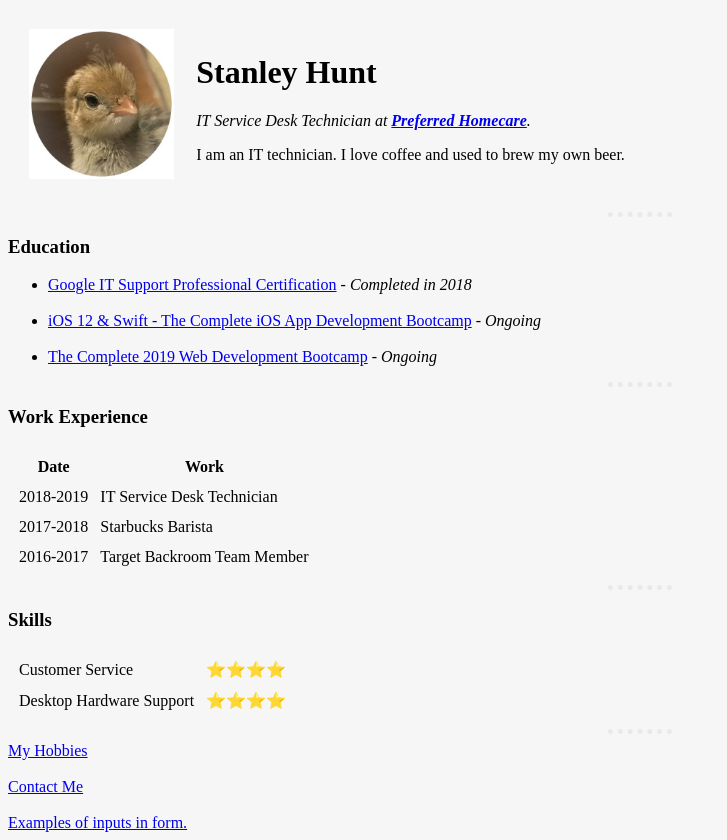
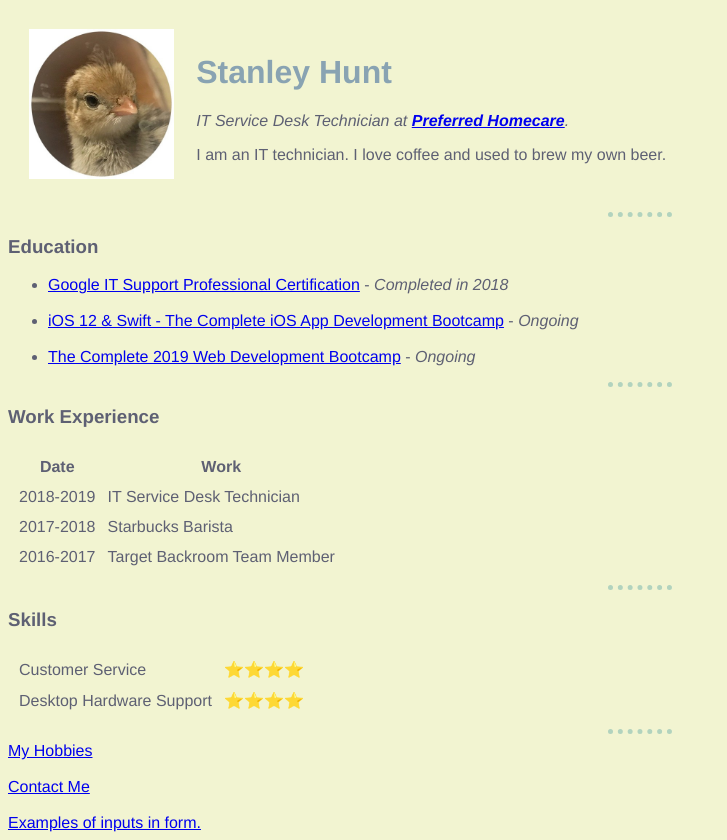
Before and after one commit to notSapling/personalwebsite, a plain HTML site: page index.html in a window 1280 px wide. Shown: the whole page, without its empty margins (0-727 px from the left). Drawn offline with Linux system fonts and the light colour scheme.

Commit message:
add external styles css and change colors.

```diff
--- /dev/null
+++ b/css/styles.css
@@ -0,0 +1,26 @@
+body {
+  background-color: #f2f4d1;
+  color: #5e6073;
+  font: 1em "Helvetica Neue";
+}
+
+hr {
+  background-color: transparent;
+  border-style: none;
+  border-top-style: dotted;
+  border-top-color: #b2d3be;
+  border-top-width: 5px;
+  width: 5%;
+}
+
+img {
+  height: 150px;
+}
+
+h1 {
+  color: #89a3b2;
+}
+
+h3 {
+  color: #5e6073;
+}
--- a/index.html
+++ b/index.html
@@ -4,27 +4,9 @@
 <head>
   <meta charset="utf-8">
   <title>Stanley's Personal Site</title>
+  <link rel="stylesheet" href="css/styles.css">
 
-  <style>
 
-    body {
-      background-color: #f6f6f6;
-    }
-
-    hr {
-      background-color: transparent;
-      border-style: none;
-      border-top-style: dotted;
-      border-top-color: #eae9e9;
-      border-top-width: 5px;
-      width: 5%;
-    }
-
-    img {
-      height: 150px;
-    }
-
-  </style>
 </head>
 
 <body>
```
Also changed, not shown: Contact.html (+1 -0 lines), Hobbies.html (+1 -0 lines).
